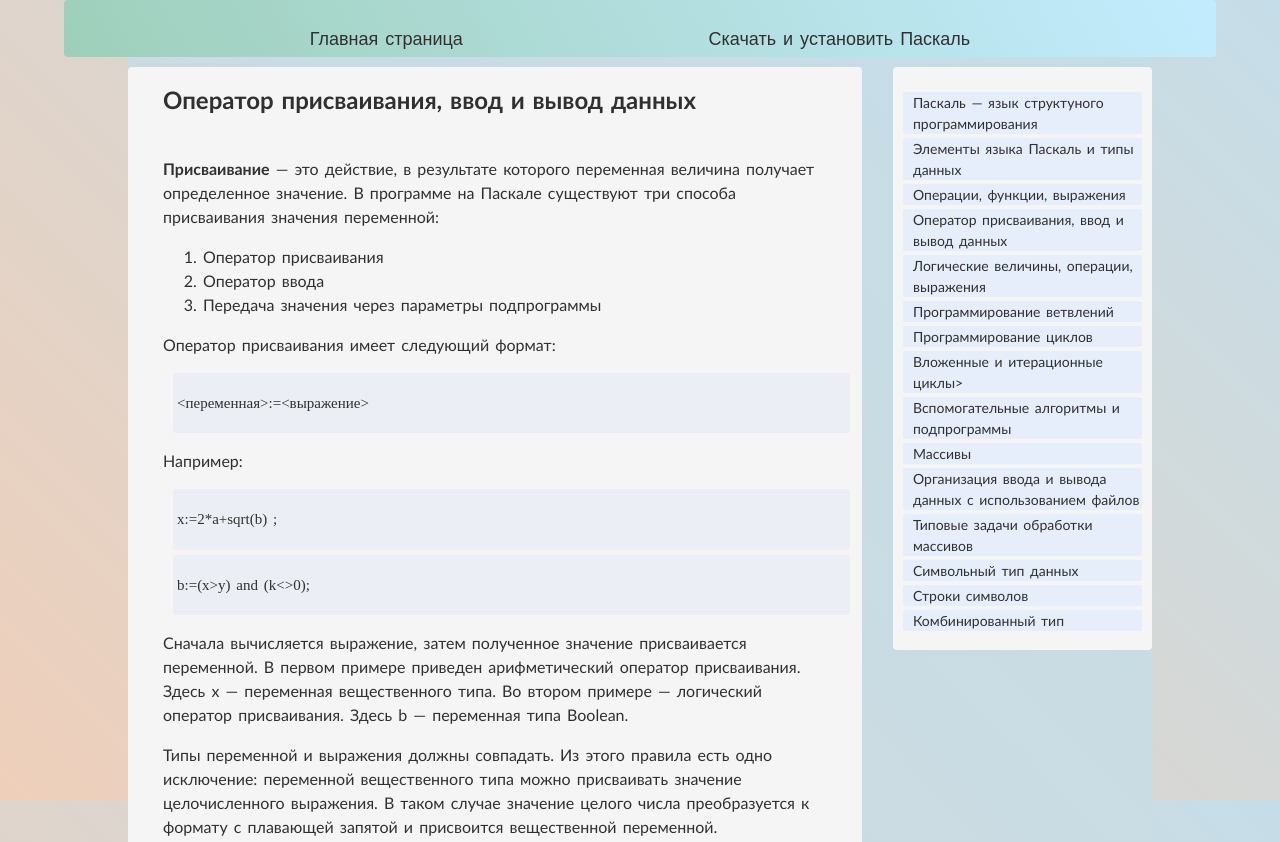
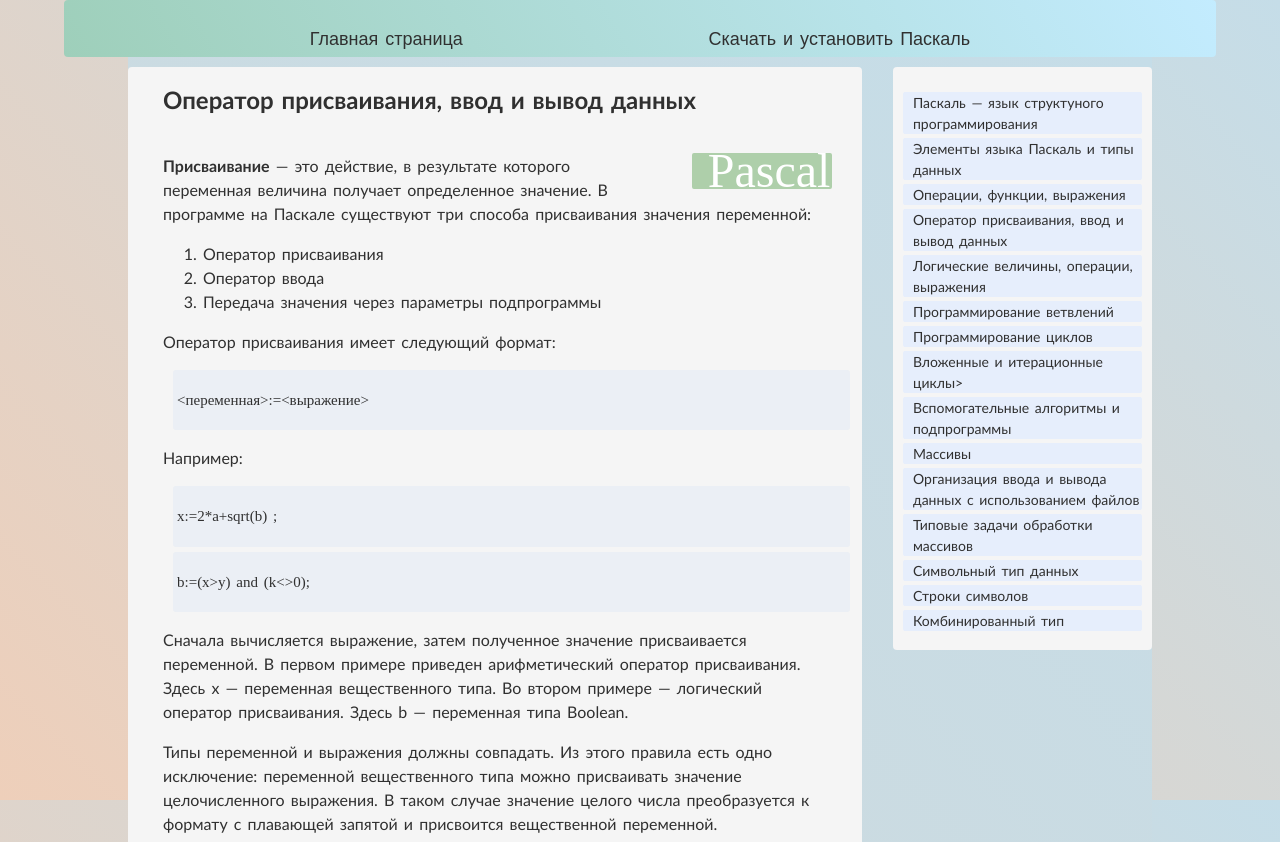
Before and after one commit to ponzhin/Pascal-by-Semakin-s-book, a plain HTML site: page P4_assignment_operator_and_data_input&output.html in a window 1280 px wide. Shown: the top 842 px of the page. Drawn offline with Linux system fonts and the light colour scheme.

Commit message:
Some changes in articles 2, 3, 4

```diff
--- a/P4_assignment_operator_and_data_input&output.html
+++ b/P4_assignment_operator_and_data_input&output.html
@@ -16,7 +16,9 @@
     <div class="wrapper">
         <div class="content">
             <h2 class="main_header">Оператор присваивания, ввод и вывод данных</h2>
-            <h3></h3>
+            <div class="content_header_small">
+                <span>Pascal</span>
+            </div>
             <p><b>Присваивание</b> &mdash; это действие, в результате которого переменная величина получает определенное значение. В программе на Паскале существуют три способа присваивания значения переменной:</p>
             <ol>
                 <li>Оператор присваивания</li>
```
Also changed, not shown: P2_items_of_pascal_and_types_of_data.html (+3 -0 lines), P3_operations_functions_exceptions.html (+3 -0 lines).
